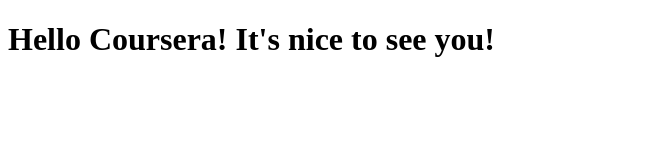
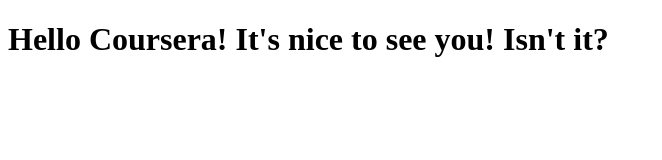
Before and after one commit to nms91/coursera-test, a plain HTML site: page site/index.html in a window 1280 px wide. Shown: the whole page, without its empty margins (0-662 px from the left). Drawn offline with Linux system fonts and the light colour scheme.

Commit message:
additional text

```diff
--- a/site/index.html
+++ b/site/index.html
@@ -4,6 +4,6 @@
 	<title>Hello Coursera!</title>
 </head>
 <body>
-<h1> Hello Coursera! It's nice to see you!</h1>
+<h1> Hello Coursera! It's nice to see you! Isn't it?</h1>
 </body>
 </html>
```
